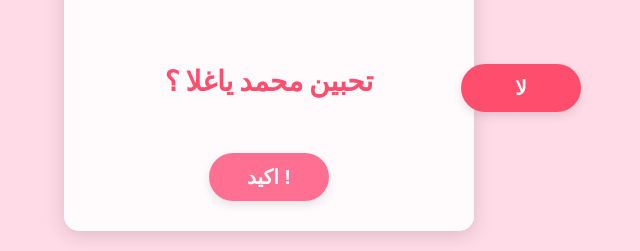
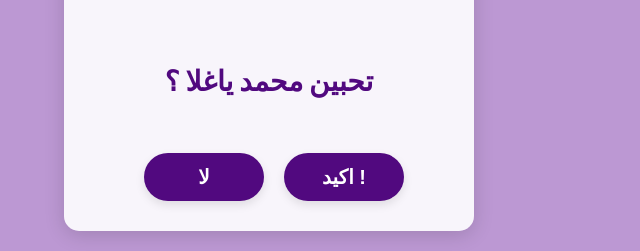
Before and after one commit to Mohammed-sw/ghla, a plain HTML site: page index.html in a window 1280 px wide. Shown: the part 376-627 px from the top of the page, without its empty margins (371-1011 px from the left). Drawn offline with Linux system fonts and the light colour scheme.

Commit message:
Update style.css

```diff
--- a/style.css
+++ b/style.css
@@ -1,5 +1,6 @@
 body {
-    background-color: #ffdbe7;
+    /* لون الخلفية الجديد */
+    background-color: #bc98d3;
     font-family: 'Poppins', sans-serif;
     text-align: center;
     display: flex;
@@ -8,7 +9,7 @@ body {
     height: 100vh;
     margin: 0;
     overflow: hidden;
-    position: relative; /* مهم لزر "لا" */
+    position: relative;
 }
 
 #questionContainer {
@@ -16,70 +17,74 @@ body {
     border-radius: 15px;
     background-color: rgba(255, 255, 255, 0.9);
     box-shadow: 0 4px 20px rgba(0, 0, 0, 0.15);
-    min-width: 350px; /* زيادة العرض الأدنى للحاوية */
+    min-width: 350px;
     max-width: 90%;
     z-index: 10;
-    /* لإظهار الازرار في وسط الحاوية */
     display: flex;
     flex-direction: column;
     align-items: center;
-    gap: 20px; /* مسافة بين العناصر داخل الحاوية */
+    gap: 20px;
 }
 
 .gif-image {
-    width: 200px; /* حجم معقول للصورة */
+    width: 200px;
     height: auto;
     border-radius: 10px;
     margin-bottom: 20px;
-    object-fit: cover; /* لضمان تغطية الصورة للمساحة المخصصة لها */
+    object-fit: cover;
 }
 
 h2 {
-    color: #ff4d6d;
-    margin-bottom: 20px; /* تقليل المسافة أسفل العنوان */
-    font-size: 28px; /* تكبير حجم الخط */
+    /* لون الخط للسؤال الجديد */
+    color: #51097f;
+    margin-bottom: 20px;
+    font-size: 28px;
 }
 
 /* تنسيق الأزرار بشكل عام */
 .button-shared {
     border: none;
-    padding: 12px 30px; /* زيادة حجم الزر داخلياً */
+    padding: 12px 30px;
     border-radius: 30px;
     cursor: pointer;
-    font-size: 20px; /* تكبير حجم الخط داخل الزر */
+    font-size: 20px;
     font-weight: bold;
     transition: background-color 0.3s ease, transform 0.1s ease;
-    min-width: 120px; /* زيادة العرض الأدنى للزر */
-    box-shadow: 0 4px 10px rgba(0, 0, 0, 0.1); /* إضافة تظليل للأزرار */
+    min-width: 120px;
+    box-shadow: 0 4px 10px rgba(0, 0, 0, 0.1);
+
+    /* لون الزر المشترك الجديد */
+    background-color: #51097f;
+    color: white;
+    /* إلغاء position: relative هنا للتأكد من أن زر "لا" هو الوحيد المطلق */
+    position: static;
 }
 
 .button-shared:hover {
     transform: scale(1.05);
-    opacity: 0.9; /* جعل الزر أكثر شفافية قليلاً عند المرور عليه */
+    opacity: 0.9;
 }
 
 #yesBtn {
-    background-color: #ff6f91;
-    color: white;
+    /* تم توحيد اللون مع #noBtn في button-shared لكن نحدد لـ yesBtn بشكل صريح */
+    background-color: #51097f;
 }
 
 #noBtn {
-    background-color: #ff4d6d;
-    color: white;
-    position: absolute;
-    margin: 0;
-    /* تحديد موقع مبدئي لزر "لا" ليكون بعيداً عن "نعم" */
-    left: 65%; /* يمكن تعديله يدوياً حسب الرغبة */
-    top: 55%;  /* يمكن تعديله يدوياً حسب الرغبة */
-    z-index: 5; /* لجعله يظهر تحت حاوية السؤال ولكنه متحرك */
-    transition: none !important; /* مهم لإلغاء أي انتقال بطيء أثناء الحركة العشوائية */
+    /* لإلغاء الموضع المطلق في البداية ليبقى بجوار "أكيد" */
+    position: static;
+    /* يتم حذف باقي الخصائص المطلقة مثل top و left من هنا لكي يبدأ الزر في مكانه الطبيعي */
+    margin: 0 10px; /* إضافة هامش بسيط بين الزرين */
+    transition: none !important;
 }
 
 /* تنسيق حاوية الأزرار لترتيبها أفقياً */
 .buttons {
+    /* مهم: يجب أن تكون حاوية الأزرار نسبية لكي لا يتحرك زر "لا" خارجها قبل الضغط الأول */
+    position: relative;
     display: flex;
     justify-content: center;
-    gap: 30px;
-    width: 100%; /* لجعل الأزرار تأخذ عرض الحاوية */
-    margin-top: 10px; /* مسافة بسيطة من العنوان */
+    gap: 10px; /* تقليل المسافة ليكون الزران بجانب بعضهما */
+    width: 100%;
+    margin-top: 10px;
 }
```
